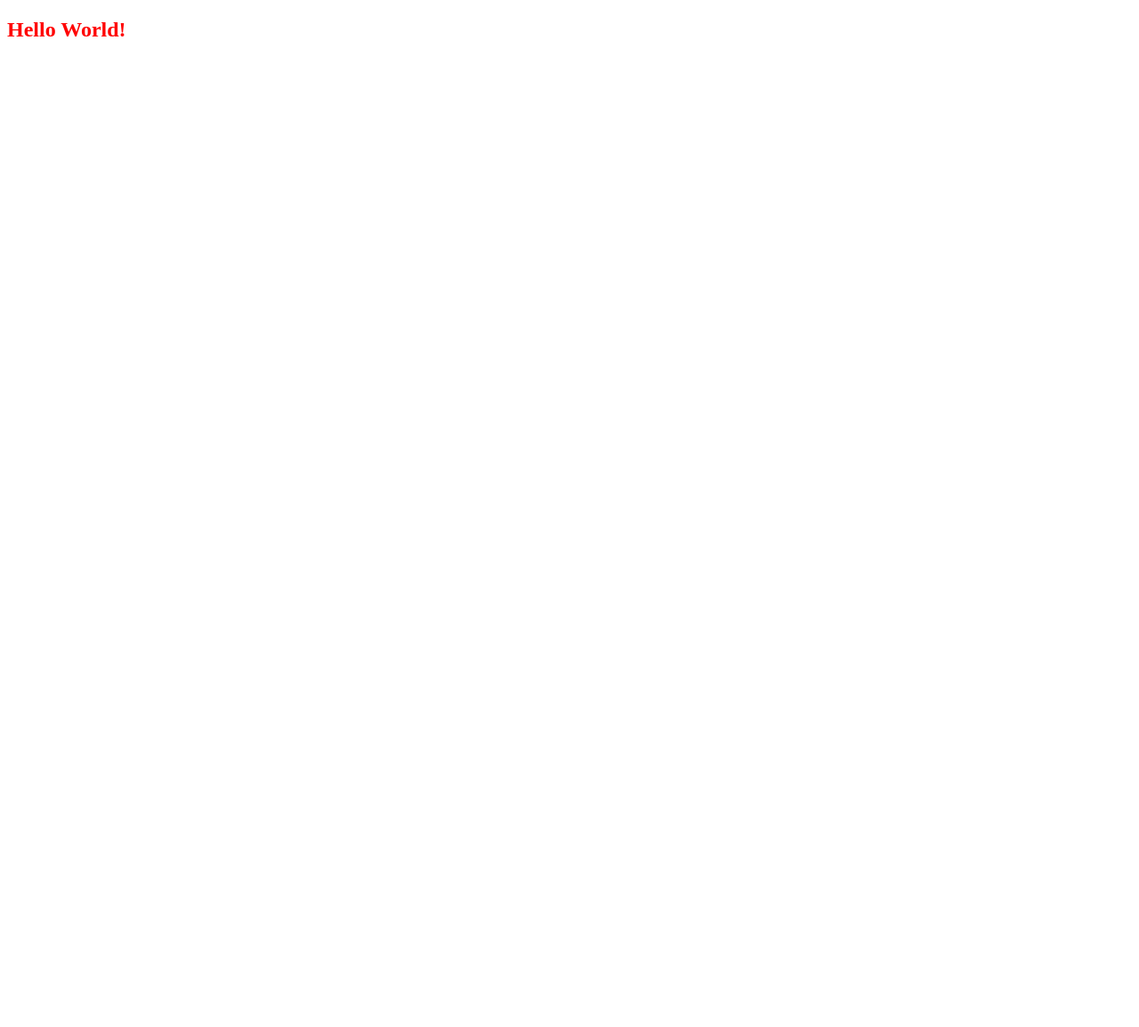
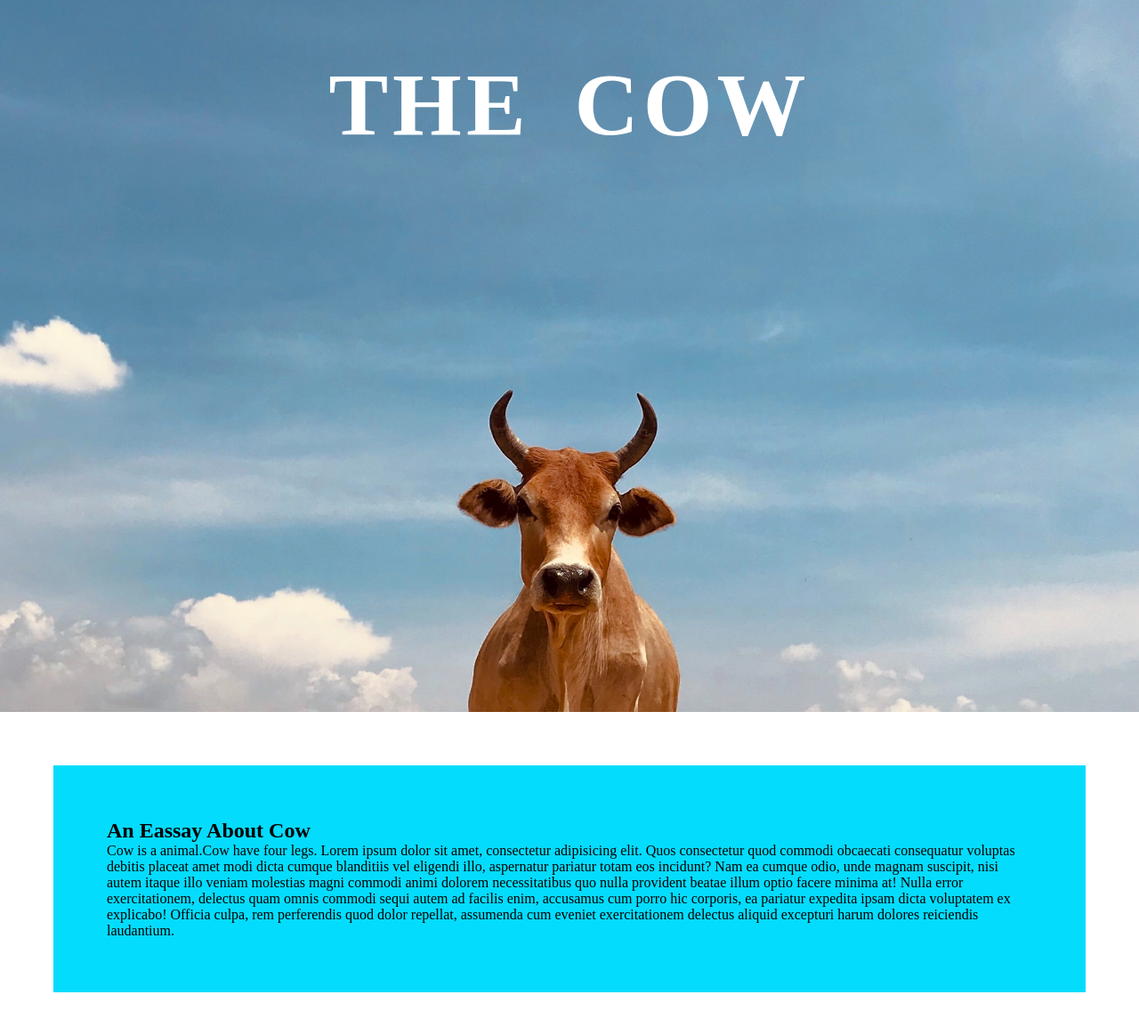
Before and after one commit to gfxrobiul/first-con-class, a plain HTML site: page index.html in a window 1280 px wide. Shown: the whole page at 89% size. Before the commit the page ends 800 px from the top, so only its background shows below. Drawn offline with Linux system fonts and the light colour scheme.

Commit message:
added hero and article section

```diff
--- a/index.html
+++ b/index.html
@@ -7,7 +7,13 @@
      <link rel="stylesheet" href="styles/style.css">
 </head>
 <body>
-    <h2>Hello World!</h2>
+   <div class="hero">
+    <h1>THE COW</h1>
+   </div>
+   <div class="article">
+    <h2>An Eassay About Cow </h2>
+    <p>Cow is a animal.Cow have four legs. Lorem ipsum dolor sit amet, consectetur adipisicing elit. Quos consectetur quod commodi obcaecati consequatur voluptas debitis placeat amet modi dicta cumque blanditiis vel eligendi illo, aspernatur pariatur totam eos incidunt? Nam ea cumque odio, unde magnam suscipit, nisi autem itaque illo veniam molestias magni commodi animi dolorem necessitatibus quo nulla provident beatae illum optio facere minima at! Nulla error exercitationem, delectus quam omnis commodi sequi autem ad facilis enim, accusamus cum porro hic corporis, ea pariatur expedita ipsam dicta voluptatem ex explicabo! Officia culpa, rem perferendis quod dolor repellat, assumenda cum eveniet exercitationem delectus aliquid excepturi harum dolores reiciendis laudantium.</p>
+   </div>
 
 </body>
 </html>
--- a/styles/style.css
+++ b/styles/style.css
@@ -1,3 +1,30 @@
-h2{
-    color: red;
+*{
+    margin:0;
+    padding:0;
 }
+
+.hero{
+    background-image: url(/Images/Hero\ cow.jpg);
+    background-size: cover;
+    background-position:bottom center;
+    height:100vh;
+
+}
+
+.hero h1{
+    color:white;
+    text-align: center;
+    font-family: serif;
+    font-size: 100px;
+    padding-top: 60px;
+    letter-spacing: 5px;
+    word-spacing:20px;
+
+}
+.article{
+    margin:60px;
+    padding: 60px;
+    /* border:10px solid yellow; */
+    background-color: #04dcfe;
+
+}
```
Also changed, not shown: Images/Hero cow.jpg (added).
